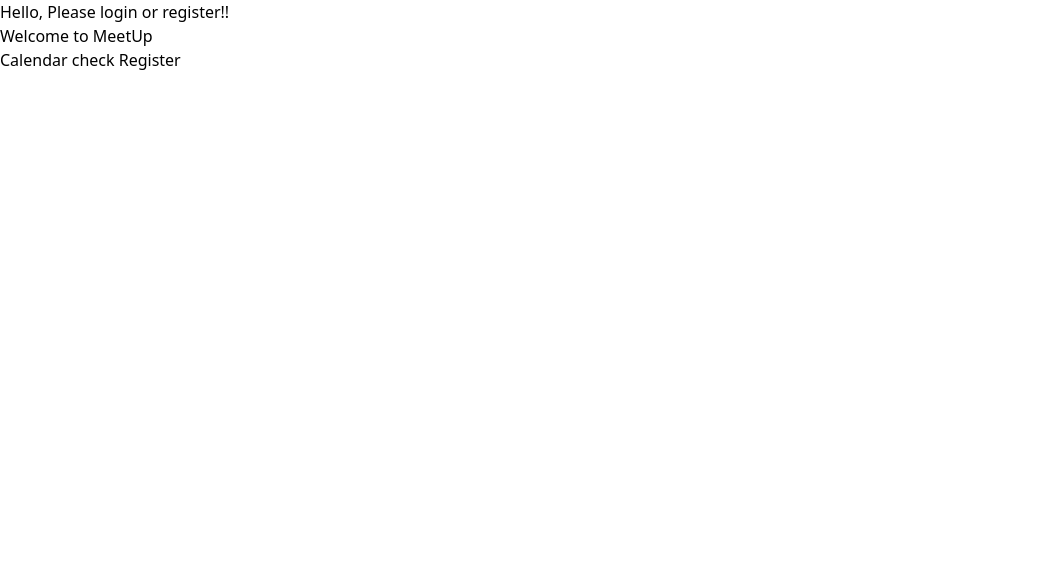
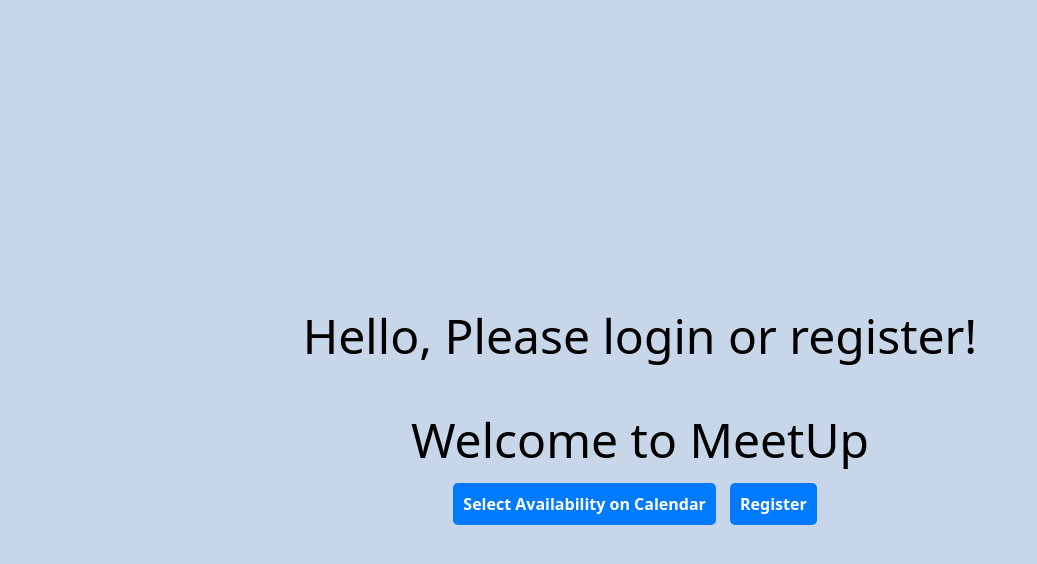
Before and after one commit to JVng36/CPSC254_Project, a SvelteKit app in the folder my-app/: page / in a window 1280 px wide. Shown: the top 564 px of the page, without its empty margins (0-1037 px from the left). Built offline with nearby package versions, Linux system fonts and the light colour scheme; no server answers; the database is empty.

Commit message:
added styling, attempt at login but not functional.

```diff
--- /dev/null
+++ b/my-app/src/components/logoutbutton.svelte
@@ -0,0 +1,39 @@
+<!-- components/LogoutButton.svelte -->
+
+<script>
+  async function handleLogout() {
+    try {
+      const response = await fetch('/logout', {
+        method: 'POST',
+      });
+
+      if (response.ok) {
+        console.log('Logout successful');
+        // Redirect or update UI as needed
+      } else {
+        console.error('Logout failed:', response.statusText);
+      }
+    } catch (error) {
+      console.error('Error during logout:', error.message);
+    }
+  }
+</script>
+
+<style>
+  /* Use :global to apply the styles globally */
+  :global(button) {
+    background-color: #007bff;
+    color: white;
+    font-weight: bold;
+    padding: 10px;
+    border: none;
+    border-radius: 5px;
+    cursor: pointer;
+  }
+
+  :global(button:hover) {
+    background-color: #0056b3;
+  }
+</style>
+
+ <!-- <button on:click={handleLogout}>Logout</button>-->
--- a/my-app/src/lib/server/database.js
+++ b/my-app/src/lib/server/database.js
@@ -1,18 +1,20 @@
+// database.js
+
 import { open } from 'sqlite';
 import sqlite3 from 'sqlite3';
 import path from 'path';
 import bcrypt from 'bcrypt';
 
 let database = null;
+
 /**
- *
  * @returns {Promise<import('sqlite').Database>}
  */
 export async function getDatabase() {
   if (!database) {
     database = await open({
       filename: path.join(process.cwd(), 'database.db'),
-			driver: sqlite3.Database
+      driver: sqlite3.Database,
     });
   }
   return database;
@@ -35,3 +37,13 @@
   const result = await db.get(`SELECT * FROM users WHERE id = ?`, id);
   return result;
 }
+
+export async function updateUserAvailability(userId, availabilityData) {
+  const db = await getDatabase();
+  const result = await db.run(
+    `UPDATE users SET availability = ? WHERE id = ?`,
+    JSON.stringify(availabilityData),
+    userId
+  );
+  return result.changes > 0;
+}
--- a/my-app/src/routes/+page.svelte
+++ b/my-app/src/routes/+page.svelte
@@ -1,13 +1,60 @@
+<!-- pages/index.svelte -->
+
 <script>
 	export let data;
-</script>
+	import LogoutButton from '../components/logoutbutton.svelte';
+  </script>
 
-<h1 class="text-3xl p-3">
-	Hello, {data.user?.username || 'Please login or register!'}!
-</h1>
+  <style>
+	/* Common styles for headings */
+	h1 {
+	  font-size: 3rem;
+	  padding: 1rem;
+	}
 
-<h1>Welcome to MeetUp</h1>
-<body>
-    <a href="/calendar">Calendar check</a>
-	<a href="/register"> Register</a>
-</body>
+	/* Styles for the main content container */
+	.main-content {
+	  display: flex;
+	  flex-direction: column;
+	  align-items: center;
+	  justify-content: center;
+	  min-height: 100vh;
+	  background-color: #c7d6e8; /* Light blue background color */
+	}
+
+	/* Styles for the links */
+	a {
+	  margin-right: 10px;
+	  text-decoration: none;
+	  color: #007bff;
+	  font-weight: bold;
+	}
+
+	/* Button styles */
+	.button {
+	  background-color: #007bff;
+	  color: white;
+	  font-weight: bold;
+	  padding: 10px;
+	  border: none;
+	  border-radius: 5px;
+	  cursor: pointer;
+	  margin-top: 10px;
+	}
+
+	.button:hover {
+	  background-color: #0056b3;
+	}
+  </style>
+
+
+  <div class="main-content">
+	<h1>Hello, {data.user?.username || 'Please login or register!'}</h1>
+	<h1>Welcome to MeetUp</h1>
+	<div>
+	  <a href="/calendar" class="button">Select Availability on Calendar</a>
+	  <a href="/register" class="button">Register</a>
+	  <LogoutButton />
+	</div>
+	<!-- Additional content goes here -->
+  </div>
--- a/my-app/src/routes/calendar/+page.svelte
+++ b/my-app/src/routes/calendar/+page.svelte
@@ -1,17 +1,51 @@
-<!-- pagetwo.svelte -->
-
 <script>
     import Table from "../../components/table.svelte";
 </script>
 
+<style>
+  /* Common styles for headings */
+  h1 {
+    font-size: 3rem;
+    padding: 1rem;
+    background-color: #cfe4fc; /* Light blue background color */
+  }
+
+  /* Styles for links */
+  a {
+    text-decoration: none;
+    color: #007bff;
+    font-weight: bold;
+    margin-right: 10px;
+  }
+
+  /* Styles for buttons */
+  .button {
+    display: inline-block;
+    padding: 10px;
+    cursor: pointer;
+    background-color: #007bff;
+    color: white;
+    font-weight: bold;
+    border: none;
+    border-radius: 5px;
+  }
+
+  .button:hover {
+    background-color: #0056b3;
+  }
+
+  /* Styles for paragraphs */
+  p1 {
+    font-size: 1.2rem;
+    margin-bottom: 10px;
+  }
+</style>
+
 <h1>Welcome to Student MeetUp Scheduler</h1>
-<a href="/">Home</a>
-<body>
-    <p1>Select when you are available</p1>
+<button class="button" on:click={() => window.location.href='/'}>Home</button>
+<p1>Select when you are available</p1>
 
-    <!-- calendar component removed for now-->
+<!-- calendar component removed for now-->
 
-    <!-- table component -->
-    <Table/>
-
-</body>
+<!-- table component -->
+<Table />
```
Also changed, not shown: my-app/src/components/table.svelte (+8 -11 lines), my-app/src/lib/server/auth.js (added, +9 -0 lines), my-app/src/routes/logout/logout.js (added, +20 -0 lines), 1 other file (tests, documents, lock files or other folders). Lines whose indentation alone changed are shown as unchanged.
